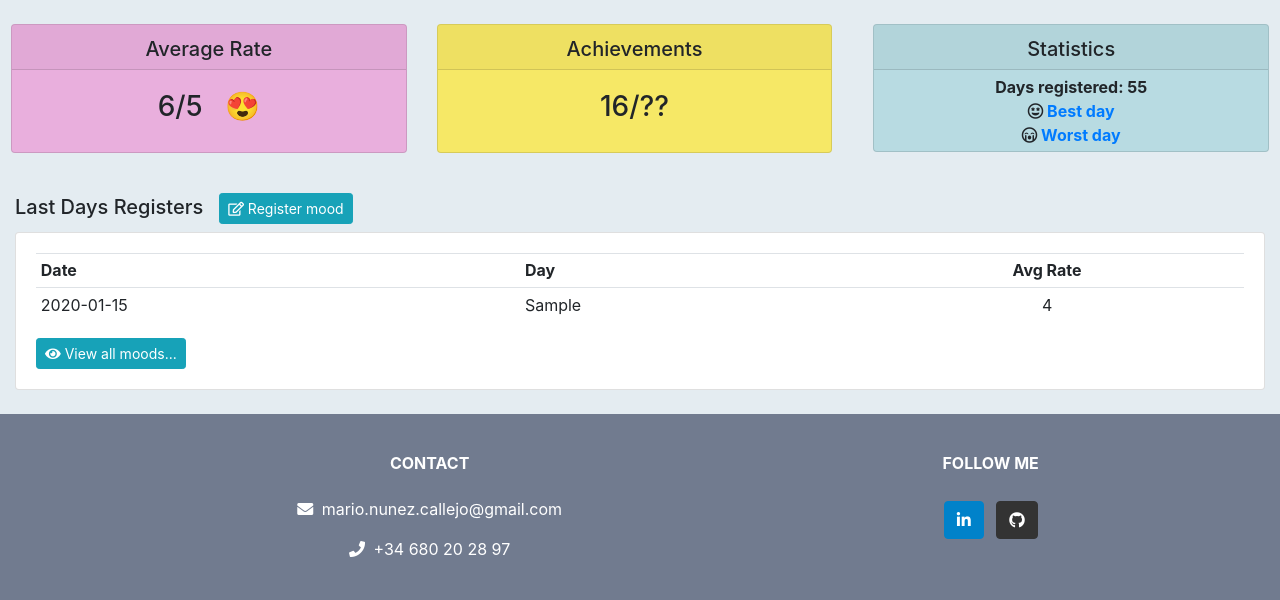
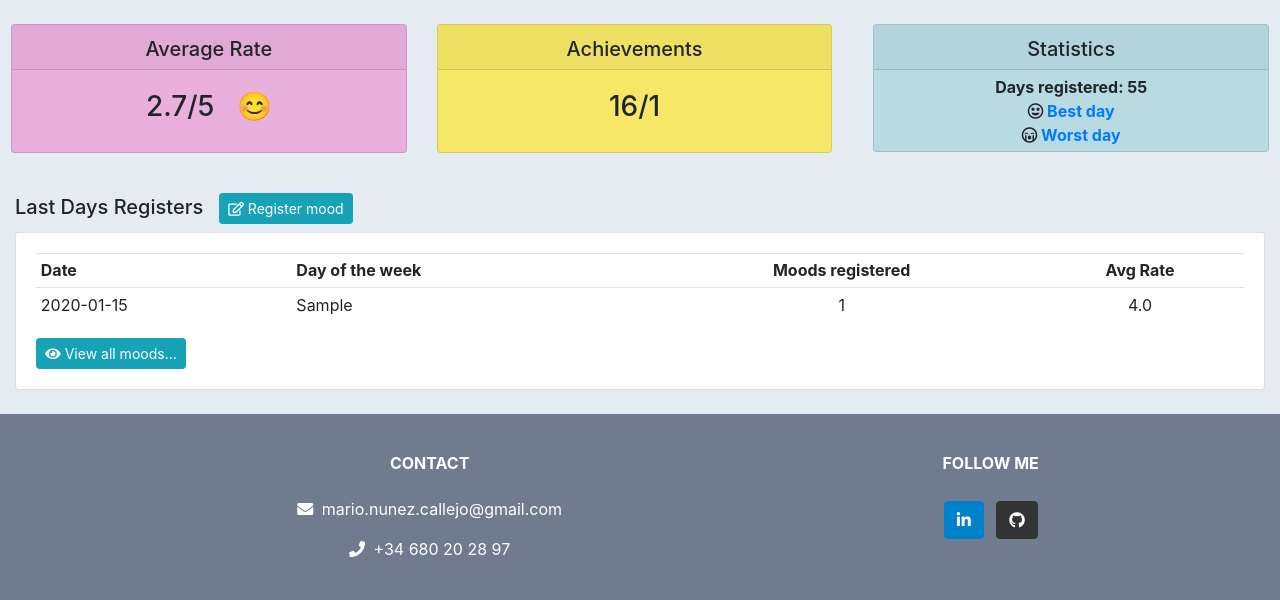
Before and after one commit to mario-nunez/mood_tracker, a Django app: page / in a window 1280 px wide. Shown: the part 82-682 px from the top of the page. Run offline with Django 4.2, Linux system fonts and the light colour scheme; a user stored in the database is signed in; tables that the repository leaves empty hold one stand-in row (values such as "Sample post").

Commit message:
Group moods data by day to display home table, create correspondent serializers and create validator to reaction_rate field

```diff
--- a/apps/mood_tracker/constants.py
+++ b/apps/mood_tracker/constants.py
@@ -1,4 +1,6 @@
 import datetime
+
+MAX_REACTION_RATE = 5
 
 
 MORNING = {
--- a/apps/mood_tracker/models.py
+++ b/apps/mood_tracker/models.py
@@ -1,8 +1,9 @@
 import calendar
 
+from django.core.validators import MaxValueValidator
 from django.db import models
 
-from .constants import MORNING, AFTERNOON, EVENING, NIGHT
+from .constants import MAX_REACTION_RATE, MORNING, AFTERNOON, EVENING, NIGHT
 from ..common.models import UserProfile
 
 
@@ -18,7 +19,9 @@ class Mood(models.Model):
     day_part = models.CharField(max_length=10, blank=True)
     reason = models.TextField()
     reaction = models.TextField()
-    reaction_rate = models.IntegerField()
+    reaction_rate = models.PositiveIntegerField(
+                           validators=[MaxValueValidator(MAX_REACTION_RATE)]
+    )
     created_at = models.DateTimeField(auto_now_add=True)
     updated_at = models.DateTimeField(auto_now=True)
 
@@ -27,8 +30,8 @@ class Mood(models.Model):
             if self.day_time >= part['start'] and self.day_time <= part['end']:
                 self.day_part = part['value']
                 return
-        if not self.day_part:
-            self.day_part = part['value']
+        # if not in any range it's night
+        self.day_part = part['value']
 
     def save(self, *args, **kwargs):
         # overwrite save method to add automatically some fields
--- a/apps/mood_tracker/serializers.py
+++ b/apps/mood_tracker/serializers.py
@@ -9,6 +9,9 @@ class MoodSerializer(serializers.ModelSerializer):
 
 
 class MoodsDaySerializer(serializers.ModelSerializer):
+    total_moods = serializers.IntegerField()
+    avg_rate = serializers.DecimalField(max_digits=2, decimal_places=1)
+
     class Meta:
         model = Mood
-        fields = ['day_date', 'day_week', 'reaction_rate']
+        fields = ['day_date', 'day_week', 'total_moods', 'avg_rate']
--- a/apps/mood_tracker/templates/mood_tracker/home.html
+++ b/apps/mood_tracker/templates/mood_tracker/home.html
@@ -21,14 +21,16 @@
 					<table class="table table-sm">
 						<tr>
 							<th>Date</th>
-							<th>Day</th>
+							<th>Day of the week</th>
+							<th style="text-align: center;">Moods registered</th>
 							<th style="text-align: center;">Avg Rate</th>
 						</tr>
 						{% for mood in moods %}
 							<tr>
-								<td>{{ mood.day_date }}</td>
-								<td>{{ mood.day_week}}</td>
-								<td style="text-align: center;">{{ mood.reaction_rate }}</td>
+								<td>{{mood.day_date}}</td>
+								<td>{{mood.day_week}}</td>
+								<td style="text-align: center;">{{mood.total_moods}}</td>
+								<td style="text-align: center;">{{mood.avg_rate}}</td>
 							</tr>
 						{% endfor %}
 					</table>
@@ -36,9 +38,6 @@
 					   href=""> <i class="fa fa-eye"></i> View all moods...</a>
 				{% endif %}
 
-
-
-
 			</div>
 		</div>
 	</div>
--- a/apps/mood_tracker/templates/mood_tracker/statistics.html
+++ b/apps/mood_tracker/templates/mood_tracker/statistics.html
@@ -10,17 +10,17 @@
 			  		<h5 style="margin-bottom: -4px;">Average Rate</h5>
 			  	</div>
 			  	<div class="card-body">
-			    	<h3>{{avg_rate}}/5 &nbsp;
-						{% if avg_rate >= 4 %}
+			    	<h3>{{user_avg_rate}}/{{max_rate}} &nbsp;
+						{% if user_avg_rate >= 4 %}
 							&#128525;
 							<!--
 								<img src="{% static 'images/my-logo.png' %}" width="130" height="40">
 								<i class="far fa-grin-stars" title="Excellent"></i>
 							 -->
-						{% elif avg_rate >= 3 %}
+						{% elif user_avg_rate >= 3 %}
 							&#128516;
 							<!-- <i class="far fa-smile" title="Great"></i>  -->
-						{% elif avg_rate >= 2 %}
+						{% elif user_avg_rate >= 2 %}
 							&#128522;
 							<!-- <i class="far fa-frown" title="Good"></i>  -->
 						{% else %}
@@ -40,7 +40,7 @@
 					<h5 style="margin-bottom: -4px;">Achievements</h5>
 				</div>
 				<div class="card-body">
-				  <h3>{{achievements}}/??</h3>
+				  <h3>{{user_achievements}}/{{total_achievements}}</h3>
 				</div>
 
 		</div>
--- a/apps/mood_tracker/views.py
+++ b/apps/mood_tracker/views.py
@@ -1,11 +1,14 @@
+from django.db.models import Avg, Count
 from rest_framework import status
 from rest_framework.renderers import TemplateHTMLRenderer
 from rest_framework.response import Response
 from rest_framework.views import APIView
 
-from .models import Mood, UserProfile
+from .constants import MAX_REACTION_RATE
+from .models import Mood
 from .serializers import MoodSerializer, MoodsDaySerializer
 from ..common.decorators import authentication_required
+from ..common.models import Achievement, UserProfile
 
 
 # Create your views here.
@@ -17,15 +20,26 @@ class HomeList(APIView):
     @authentication_required
     def get(self, request):
         user_profile = UserProfile.objects.get(user_id=request.user.id)
-        user_moods = Mood.objects.filter(user_profile_id=user_profile.id)
-        serializer = MoodsDaySerializer(user_moods, many=True)
 
-        # Get data group by days
+        # Home table - Get user data grouped by days
+        user_moods = Mood.objects.filter(user_profile_id=user_profile.id)\
+                                 .order_by('-day_date')
+        moods_by_day = user_moods.values('day_date', 'day_week')\
+                                 .annotate(total_moods=Count('emotion'),
+                                           avg_rate=Avg('reaction_rate'))
+        serializer = MoodsDaySerializer(moods_by_day, many=True)
+
+        # Avg rate card - Get total average reaction rate of a user
+
+        # Achievements card - Get total achievements accomplished by a user
+        achievements = Achievement.objects.all()
 
         data = {
             'moods': serializer.data,
-            'avg_rate': 6,
-            'achievements': 16
+            'user_avg_rate': 2.7,
+            'max_rate': MAX_REACTION_RATE,
+            'user_achievements': 16,
+            'total_achievements': achievements.count()
         }
 
         return Response(data, status=status.HTTP_200_OK)
```
